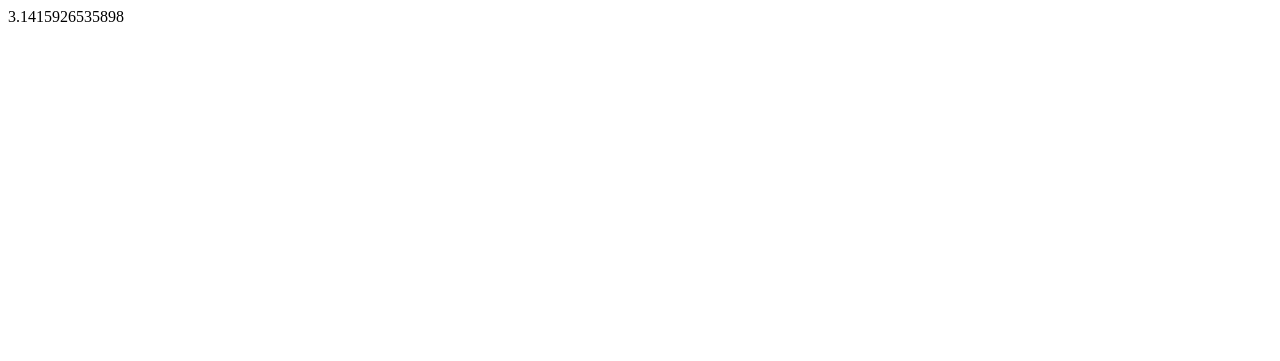
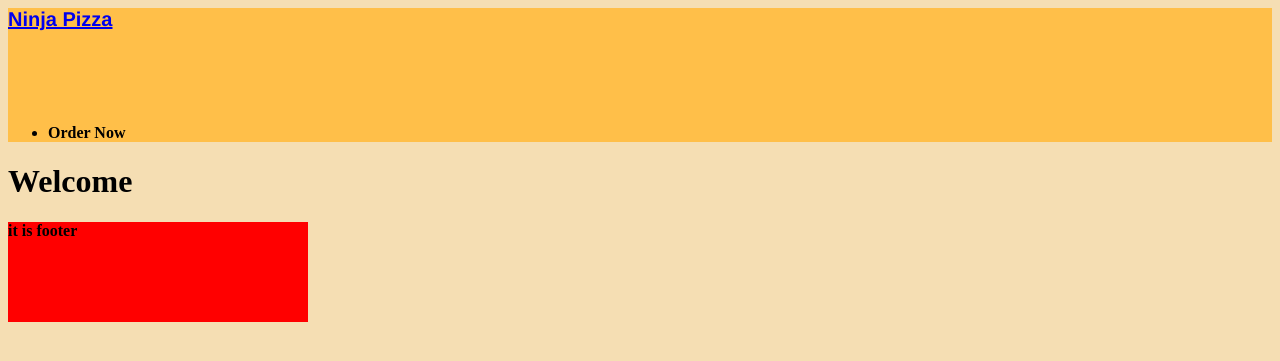
Before and after one commit to LastEnigmas/MyCodeFile, a PHP site: page /EasyWeb/index.php in a window 1280 px wide. Before the commit the part shown is almost empty. Shown: the top 361 px of the page. Run offline with PHP 8.4, Linux system fonts and the light colour scheme.

Commit message:
new things !

```diff
--- /dev/null
+++ b/EasyWeb/css/ninja.css
@@ -0,0 +1,23 @@
+.body-c {
+    font-weight: bold;
+    background-color:  wheat;
+}
+.d1 {
+    width: 300px ;
+    height: 100px ;
+}
+.a1 {
+    font-family: "Helvetica Neue";
+    font-size: 20px ;
+    display: inline ;
+    text-align: center ;
+}
+.nav-c {
+    background-color: rgb(255, 191, 73)
+}
+
+.div-footer {
+    width: 300px ;
+    height: 100px ;
+    background-color: red ;
+}
--- /dev/null
+++ b/EasyWeb/footer.php
@@ -0,0 +1,5 @@
+<footer class="footer1"></footer>
+    <div class="div-footer">
+        it is footer
+    </div>
+</body>
--- /dev/null
+++ b/EasyWeb/header.php
@@ -0,0 +1,13 @@
+<head>
+    <title>Ninja Pizza</title>
+    <link rel="stylesheet" href="./css/ninja.css">
+</head>
+<body class="body-c">
+    <nav class="nav-c">
+        <div class="d1">
+            <a class="a1" href="#">Ninja Pizza</a>
+        </div>
+        <ul class="ul1">
+            <li><a>Order Now</a></li>
+        </ul>
+    </nav>
--- /dev/null
+++ b/EasyWeb/index.php
@@ -0,0 +1,13 @@
+<?php
+
+?>
+<!DOCTYPE html>
+<html lang="en">
+
+    <?php include('header.php'); ?>
+
+    <h1>Welcome</h1>
+
+    <?php include('footer.php'); ?>
+
+</html>
--- a/index.php
+++ b/index.php
@@ -1,7 +1,11 @@
 <?php
-    $name = 'mmm';
-    $lastname = 'asadi' ;
-    $number1 = 23 ;
-    $number2 = 4.44 ;
-    echo pi() ;
+    $names = ['merhsad' , 'batman' , 'iran'];
+
+
+    function GetName(){
+        return 23 ;
+    }
+
+
+    echo GetName();
 ?>
```
